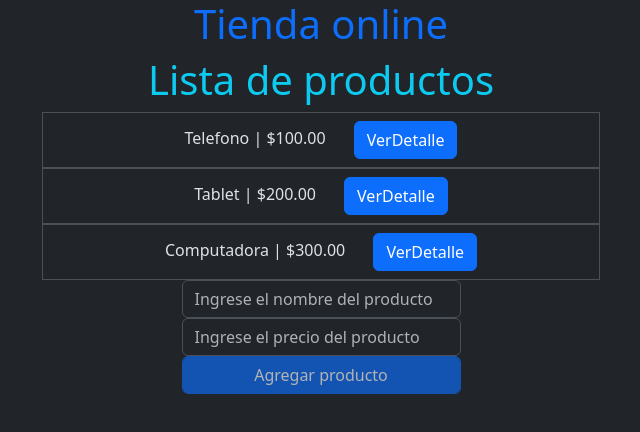
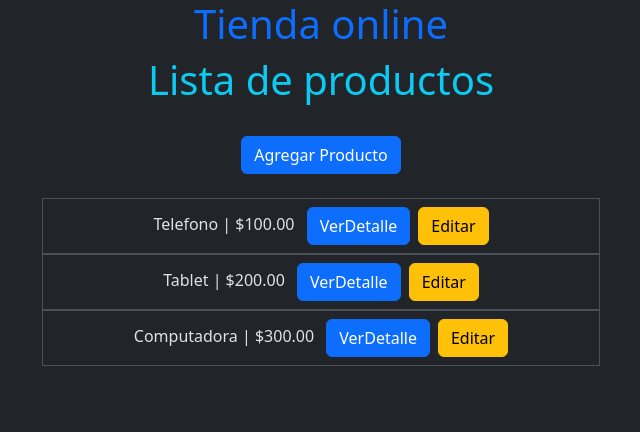
Before and after one commit to Mirai-Principal/tienda-online-con-angular, an Angular app: page / in a window 1280 px wide. Shown: the top 432 px of the page, without its empty margins (319-959 px from the left). Built offline with nearby package versions, Linux system fonts and the light colour scheme.

Commit message:
reutilizacion del form pa agregar y modificar

```diff
--- a/src/app/app.config.ts
+++ b/src/app/app.config.ts
@@ -1,11 +1,12 @@
 import { ApplicationConfig, provideBrowserGlobalErrorListeners } from '@angular/core';
-import { provideRouter } from '@angular/router';
+import { provideRouter, withComponentInputBinding } from '@angular/router';
 
 import { routes } from './app.routes';
 
 export const appConfig: ApplicationConfig = {
   providers: [
     provideBrowserGlobalErrorListeners(),
-    provideRouter(routes)
+    provideRouter(routes, withComponentInputBinding()),  //este ultimo permite recibir parámetros con input()
+
   ]
 };
--- a/src/app/formulario-producto/formulario-producto.html
+++ b/src/app/formulario-producto/formulario-producto.html
@@ -1,8 +1,15 @@
-<form #form="ngForm" (ngSubmit)="agregarProducto(form)" class="w-50 mx-auto">
-    <input type=" text" class="form-control" placeholder="Ingrese el nombre del producto" id="descripcionInput"
-        [(ngModel)]="descripcionInput" name="descripcionInput" autocomplete="off" required>
-    <input type="number" class="form-control" placeholder="Ingrese el precio del producto" id="precioInput"
-        [(ngModel)]="precioInput" name="precioInput" autocomplete="off" required>
-    <button type="submit" class="btn btn-primary form-control" [disabled]="form.invalid">Agregar
-        producto</button>
+<h2 class="text-info">{{ esEdicion() ? 'Editar Producto' : 'Agregar Producto' }}</h2>
+<form #form="ngForm" (ngSubmit)="guardarProducto(form)" class=" my-4 w-50 mx-auto">
+    <div class="d-flex justify-content-between align-items-center">
+        <input type=" text" class="form-control w-75 me-3" placeholder="Ingrese el nombre del producto"
+            id="descripcionInput" [(ngModel)]="descripcionInput" name="descripcionInput" autocomplete="off" required>
+        <input type="number" class="form-control w-25" placeholder="Ingrese el precio del producto" id="precioInput"
+            [(ngModel)]="precioInput" name="precioInput" autocomplete="off" required>
+    </div>
+    <!-- flex column si la pantalla es muy pequeña -->
+    <div class="d-flex flex-column flex-sm-row justify-content-between mt-3">
+        <button type="submit" class="btn btn-primary w-100 w-sm-50 me-0 me-sm-3" [disabled]="form.invalid">Guardar
+            producto</button>
+        <button type="button" class="btn btn-secondary w-100 w-sm-50 mt-3 mt-sm-0" routerLink="/">Cancelar</button>
+    </div>
 </form>
--- a/src/app/formulario-producto/formulario-producto.ts
+++ b/src/app/formulario-producto/formulario-producto.ts
@@ -1,31 +1,78 @@
-import { Component, signal } from '@angular/core';
+import { Component, computed, effect, input, signal } from '@angular/core';
 import { FormsModule, NgForm } from '@angular/forms';
 import { Producto } from '../models/producto.model';
 import { ProductosService } from '../services/productos.service';
+import { Router, RouterLink, ActivatedRoute } from '@angular/router';
+import { Location } from '@angular/common';
 
 @Component({
   selector: 'app-formulario-producto',
-  imports: [FormsModule],
+  imports: [FormsModule, RouterLink],
   templateUrl: './formulario-producto.html',
   styleUrl: './formulario-producto.css',
 })
 export class FormularioProducto {
+  idProducto = signal<number | null>(null);
   descripcionInput = signal('');
   precioInput = signal<number | null>(null);
+  id = input<string>();
 
-  constructor(private productosService: ProductosService) { }
+  constructor(private productosService: ProductosService,
+    private location: Location,
+    private router: Router,
+    private route: ActivatedRoute
+  ) {
+    effect(() => {
+      //verificamos si estamos en modo edición
+      if (this.esEdicion()) {
+        //modo edición
+        const producto = this.productosService.getProductoById(this.idNumerico()!);
+        //si el producto no existe, redirigimos a la lista
+        if (!producto) {
+          this.router.navigate(['/']);
+          return;
+        }
+        this.idProducto.set(producto.id!);
+        this.descripcionInput.set(producto.descripcion);
+        this.precioInput.set(producto.precio);
 
-  agregarProducto(form: NgForm) {
+      }
+    });
+  }
+
+  protected readonly idNumerico = computed(() =>
+    this.id() ? +this.id()! : null   //el + convierte el string a number
+  );
+  protected readonly esEdicion = computed(() =>
+    this.idNumerico() !== null
+  );
+
+  ngOnInit() {
+    //simple, obtenemos parametros para lectura no reactiva
+    const idSnapshot = this.route.snapshot.paramMap.get('id');
+  }
+
+  guardarProducto(form: NgForm) {
     if (form.invalid || this.descripcionInput() === '' || this.precioInput() === null || this.precioInput()! <= 0) {
       alert('Por favor, complete todos los campos correctamente.');
       return;
     }
     // envia un producto al componente padre
-    const producto: Producto = { descripcion: this.descripcionInput(), precio: this.precioInput()! };
-    this.productosService.agregarProducto(producto);
+    const producto: Producto = { id: this.idProducto(), descripcion: this.descripcionInput(), precio: this.precioInput()! };
+    this.productosService.guardarProducto(producto);
     // resetea el formulario
-    this.descripcionInput.set('');
-    this.precioInput.set(null);
+    this.idProducto.set(null);
     form.resetForm();
+    this.router.navigate(['/']);
+  }
+
+  //? si queremos que el boton cancelar nos lleve a la pagina anterior
+  cancelar() {
+    // Intenta regresar, si no hay historial va a /productos
+    if (window.history.length > 2) {
+      this.location.back();
+    } else {
+      this.router.navigate(['/productos']);
+    }
   }
 }
--- a/src/app/lista-productos/lista-productos.html
+++ b/src/app/lista-productos/lista-productos.html
@@ -1,5 +1,10 @@
 <h1 class="text-info">Lista de productos</h1>
 <div class="w-50 mx-auto">
+
+        <div>
+                <button class="btn btn-primary my-4" routerLink="/agregar">Agregar Producto</button>
+        </div>
+
         <!-- Mostrar producto seleccionado -->
         @if (productoSeleccionado(); as producto) {
         <div class="alert alert-info mb-3 ">
@@ -14,6 +19,4 @@
                 <app-productos [producto]="productoItem" />
                 }
         </ul>
-
-        <app-formulario-producto />
 </div>
--- a/src/app/lista-productos/lista-productos.ts
+++ b/src/app/lista-productos/lista-productos.ts
@@ -5,21 +5,26 @@ import { FormsModule, NgForm } from '@angular/forms';
 import { FormularioProducto } from "../formulario-producto/formulario-producto";
 import { ProductosService } from "../services/productos.service";
 import { toSignal } from '@angular/core/rxjs-interop';
+import { Router, RouterLink } from "@angular/router";
 
 @Component({
   selector: 'app-lista-productos',
   standalone: true,
-  imports: [Productos, FormsModule, FormularioProducto],
+  imports: [Productos, FormsModule, FormularioProducto, RouterLink],
   templateUrl: './lista-productos.html',
   styleUrl: './lista-productos.css',
 })
 export class ListaProductos {
+
   //de preferencia usar signals para manejar el estado de la lista de productos
   //? pero si es posible evitar usar singal si ya el servicio retorna un observable q previamente fue signal
   protected readonly listaProductos!: Signal<Producto[]>;
   protected readonly productoSeleccionado: Signal<Producto | null>;
 
-  constructor(private productosService: ProductosService) {
+  constructor(
+    private productosService: ProductosService,
+    private router: Router
+  ) {
     this.listaProductos = toSignal(this.productosService.getListaProductos(), { initialValue: [] });
 
     //no necesita suscribirse porque el evento ya es un observable
@@ -27,4 +32,8 @@ export class ListaProductos {
     this.productoSeleccionado = toSignal(this.productosService.detalleProductoEmmiter, { initialValue: null });
   }
 
+  //si se necesita logica adicional antes de navegar
+  agregarProducto() {
+    this.router.navigate(['/agregar']);
+  }
 }
--- a/src/app/models/producto.model.ts
+++ b/src/app/models/producto.model.ts
@@ -1,5 +1,6 @@
 // Interface (modelo de datos)
 export interface Producto {
+    id?: number | null;
     descripcion: string;
     precio: number;
 }
--- a/src/app/productos/productos.html
+++ b/src/app/productos/productos.html
@@ -1,4 +1,5 @@
 <li class="list-group-item list-group-item-action">
         {{ producto.descripcion | titlecase }} | {{ producto.precio | currency:'USD' }}
-        <button class="btn btn-primary ms-4" (click)="emitirDetalleProducto()">VerDetalle</button>
+        <button class="btn btn-primary ms-2" (click)="emitirDetalleProducto()">VerDetalle</button>
+        <button class="btn btn-warning ms-2" (click)="editarProducto(producto.id!)">Editar</button>
 </li>
--- a/src/app/productos/productos.ts
+++ b/src/app/productos/productos.ts
@@ -2,6 +2,7 @@ import { Component, Input } from '@angular/core';
 import { Producto } from '../models/producto.model';
 import { ProductosService } from '../services/productos.service';
 import { CommonModule } from '@angular/common';
+import { Router } from '@angular/router';
 
 @Component({
   selector: 'app-productos',
@@ -14,10 +15,16 @@ export class Productos {
   //en el hijo ka variable que recibe datos del padre no debe ser signal ya q el padre controla el estado
   @Input() producto!: Producto;
 
-  constructor(private productosService: ProductosService) { }
+  constructor(private productosService: ProductosService,
+    private router: Router
+  ) { }
 
   emitirDetalleProducto() {
     //emite el evento desde el componente
     this.productosService.detalleProductoEmmiter.emit(this.producto);
   }
+
+  editarProducto(id: number) {
+    this.router.navigate(['/editar', id]);
+  }
 }
--- a/src/app/services/productos.service.ts
+++ b/src/app/services/productos.service.ts
@@ -8,11 +8,24 @@ import { toObservable } from '@angular/core/rxjs-interop';
   providedIn: 'root',
 })
 export class ProductosService {
-  private readonly listaProductos = signal<Producto[]>([
-    { descripcion: 'telefono', precio: 100 },
-    { descripcion: 'tablet', precio: 200 },
-    { descripcion: 'computadora', precio: 300 },
-  ]);
+
+  private id = 1;
+  private readonly listaProductos = signal<Producto[]>([]);
+  constructor() {
+    this.inicializarProductos();
+  }
+
+  private inicializarProductos() {
+    this.listaProductos.set([
+      { id: this.nextId(), descripcion: 'telefono', precio: 100 },
+      { id: this.nextId(), descripcion: 'tablet', precio: 200 },
+      { id: this.nextId(), descripcion: 'computadora', precio: 300 },
+    ]);
+  }
+
+  private nextId() {
+    return this.id++;
+  }
 
   //opcion 1 - convertir signal a observable
   getListaProductos(): Observable<Producto[]> {
@@ -25,9 +38,21 @@ export class ProductosService {
     return this.listaProductos$;
   }
 
-  agregarProducto(producto: Producto) {
-    this.listaProductos.update(list => [...list, producto]);
+  //agregar o actualizar producto
+  guardarProducto(producto: Producto) {
+    if (producto.id) {
+      // actualizar
+      this.listaProductos.update(list => list.map(p => p.id === producto.id ? producto : p));
+    } else {
+      // agregar
+      this.listaProductos.update(list => [...list, { ...producto, id: this.nextId() }]);
+    }
   }
+
+  getProductoById(id: number): Producto | undefined {
+    return this.listaProductos().find(p => p.id === id);
+  }
+
 
   //emite un evento desde el servicio
   detalleProductoEmmiter = new EventEmitter<Producto>();
```
